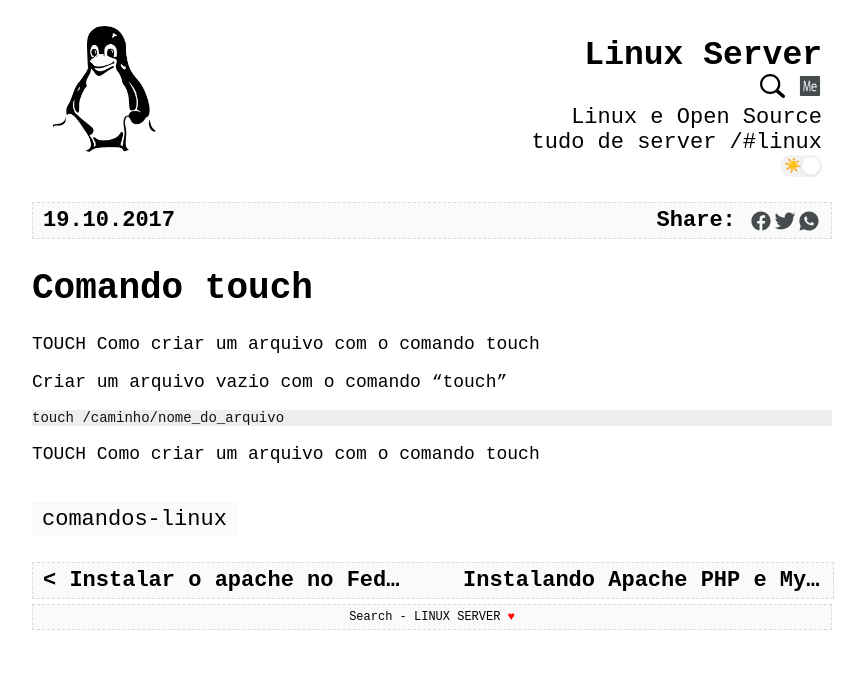
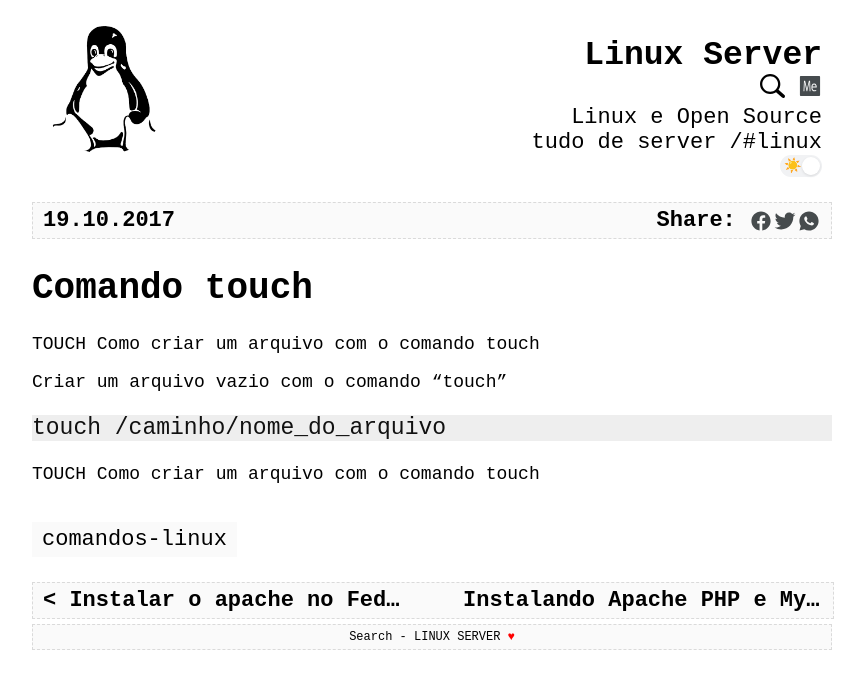
Before and after one commit to jarioswami/linux.github.io, a Jekyll site: the page built from _posts/2017-10-19-comando-touch.md, in a window 1280 px wide. Shown: the top 689 px of the page, without its empty margins (208-1073 px from the left). Built offline with Jekyll 4.4.1, drawn with Linux system fonts in a browser that asks for light colours.

Commit message:
Update style.css

```diff
--- a/assets/css/style.css
+++ b/assets/css/style.css
@@ -168,7 +168,7 @@ a:hover{text-decoration: none;}
 a{color: var(--primary-font-color); text-decoration: none;}
 img{max-width: 100%;}
 figure{margin:0; padding: 15px;}
-pre{font-size: 14px; max-width: 90vw; overflow: auto;}
+pre{font-size: 23px; max-width: 90vw; overflow: auto;}
 .social-icon{height: 24px;}
 
 @media (min-width: 1200px){
```
